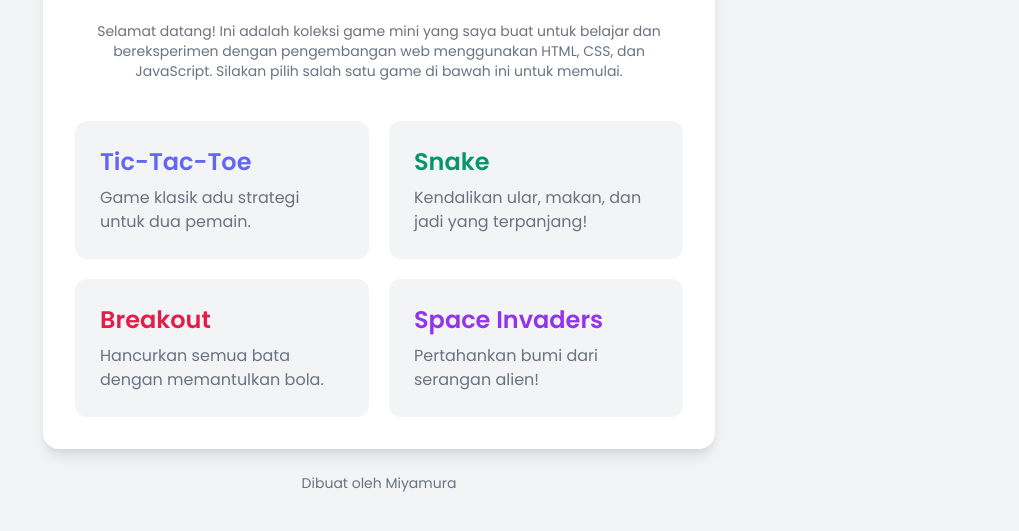
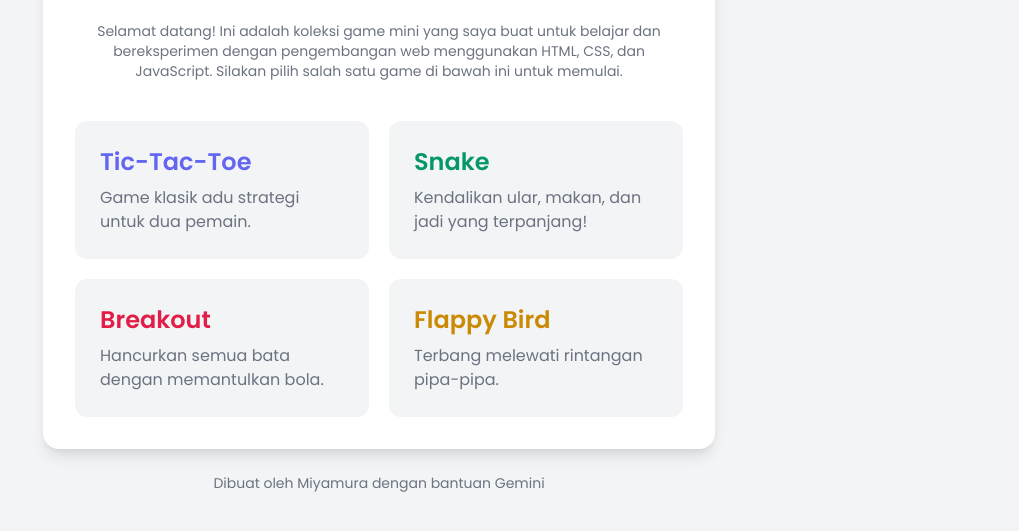
Before and after one commit to Cornelius120/Game, a plain HTML site: page index.html in a window 1280 px wide. Shown: the part 207-738 px from the top of the page, without its empty margins (261-1280 px from the left). Drawn offline with nearby package versions, Linux system fonts and the light colour scheme.

Commit message:
Update index.html

```diff
--- a/index.html
+++ b/index.html
@@ -122,17 +122,18 @@
             </p>
           </a>
 
+          <!-- Kartu Game Baru: Flappy Bird -->
           <a
-            href="HTML/space-invaders.html"
-            class="game-card block p-6 rounded-xl text-left border border-transparent hover:border-purple-500"
+            href="HTML/flappy-bird.html"
+            class="game-card block p-6 rounded-xl text-left border border-transparent hover:border-yellow-500"
           >
             <h2
-              class="text-2xl font-semibold text-purple-600 dark:text-purple-400 mb-2"
+              class="text-2xl font-semibold text-yellow-600 dark:text-yellow-400 mb-2"
             >
-              Space Invaders
+              Flappy Bird
             </h2>
             <p style="color: var(--text-secondary-color)">
-              Pertahankan bumi dari serangan alien!
+              Terbang melewati rintangan pipa-pipa.
             </p>
           </a>
         </div>
@@ -140,7 +141,7 @@
 
       <footer class="text-center mt-6">
         <p class="text-sm" style="color: var(--text-secondary-color)">
-          Dibuat oleh Miyamura
+          Dibuat oleh Miyamura dengan bantuan Gemini
         </p>
       </footer>
     </div>
```
